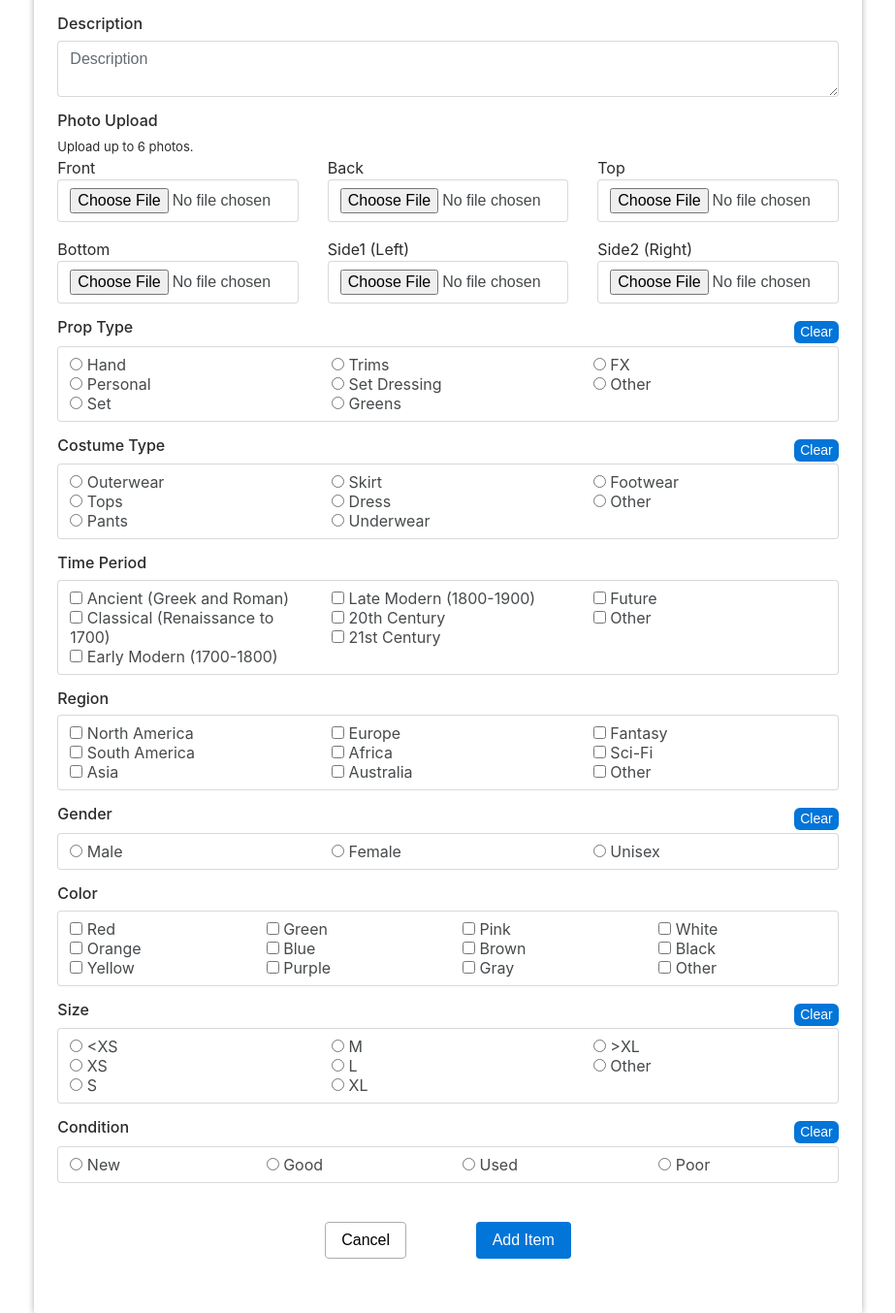
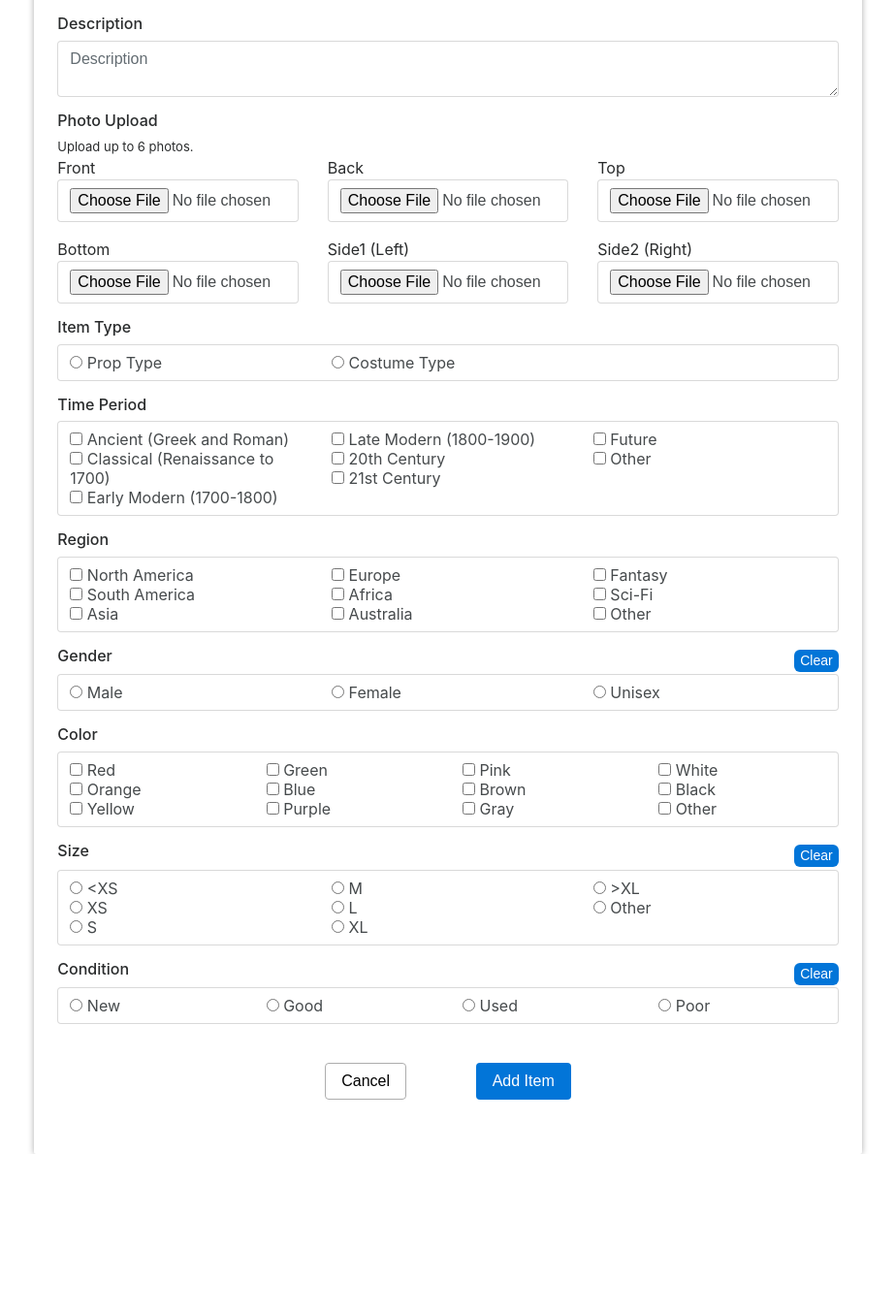
Before and after one commit to MagiShi/CrunchApp, a Flask app: page /addItem in a window 1280 px wide. Shown: the part 242-1596 px from the top of the page at 97% size, without its empty margins (178-1101 px from the left). After the commit the page ends 1432 px from the top, so only its background shows below. Run offline with Flask 2, Linux system fonts and the light colour scheme; the visitor is signed in with stand-in values (Sample User, id 1); some libraries are stand-ins or nearby versions.

Commit message:
#144 Show the options for either prop or costume type (one type at a time)

```diff
--- a/static/styles/addStyle.css
+++ b/static/styles/addStyle.css
@@ -100,3 +100,11 @@
 .radio-title-div {
     margin-bottom: 2px;
 }
+
+.radio-title-div button {
+    line-height: 21px;
+}
+
+.hide {
+    display: none;
+}
--- a/templates/addItem.html
+++ b/templates/addItem.html
@@ -93,13 +93,24 @@
                             </div>
                         </div>
 
+                        <!-- ITEM TYPE INPUT -->
+                        <div class="form-group">
+                            <div class="input-title">
+                            <h6>Item Type</h6>
+                            </div>
+                            <div class="form-control">
+                                <div class="row radio">
+                                    <div class="col-md-4">
+                                        <input type="radio" name="item" value="prop-type"> Prop Type<br>
+                                    </div>
+                                    <div class="col-md-4">
+                                        <input type="radio" name="item" value="costume-type"> Costume Type<br>
+                                    </div>
+                                </div>
                                  <!-- PROP TYPE INPUT -->
-                        <div class="form-group">
+                                <div id="prop-type" class="form-group hide">
                                     <div class="row radio-title-div">
-                                <div class="input-title col-6">
-                                    <h6>Prop Type</h6>
-                                </div>
-                                <div class="col-6 clear-button-div">
+                                        <div class="offset-6 col-6 clear-button-div">
                                             <button type="button" class="clear-button" onclick="clear_radio_butttons('prop')">Clear</button>
                                         </div>
                                     </div>
@@ -124,12 +135,9 @@
                                 </div>
 
                                 <!-- COSTUME TYPE INPUT -->
-                        <div class="form-group">
+                                <div id="costume-type" class="form-group hide">
                                     <div class="row radio-title-div">
-                                <div class="input-title col-6">
-                                    <h6>Costume Type</h6>
-                                </div>
-                                <div class="col-6 clear-button-div">
+                                        <div class="offset-6 col-6 clear-button-div">
                                             <button type="button" class="clear-button" onclick="clear_radio_butttons('costume')">Clear</button>
                                         </div>
                                     </div>
@@ -148,6 +156,8 @@
                                             <div class="col-md-4">
                                                 <input type="radio" name="costume" value="footwear"> Footwear<br>
                                                 <input type="radio" name="costume" value="other"> Other<br>
+                                            </div>
+                                        </div>
                                     </div>
                                 </div>
                             </div>
@@ -372,9 +382,24 @@
                 reader.readAsDataURL(this.files[0]);
             }
         });
+
+        toggle_prop_and_costume();
     });
 
     function clear_radio_butttons(input_name) {
         $('input[name=' + input_name + ']:checked').prop('checked',false);
     }
+
+    function toggle_prop_and_costume() {
+        $("input[name='item']").change(function() {
+            $('#' + $(this).val()).removeClass('hide');
+            if ($(this).val() === 'prop-type') {
+                $('#costume-type').addClass('hide');
+                clear_radio_butttons('costume');
+            } else {
+                $('#prop-type').addClass('hide');
+                clear_radio_butttons('prop');
+            }
+        });
+    }
 </script>
```
Also changed, not shown: templates/editItem.html (+40 -10 lines). Lines whose indentation alone changed are shown as unchanged.
